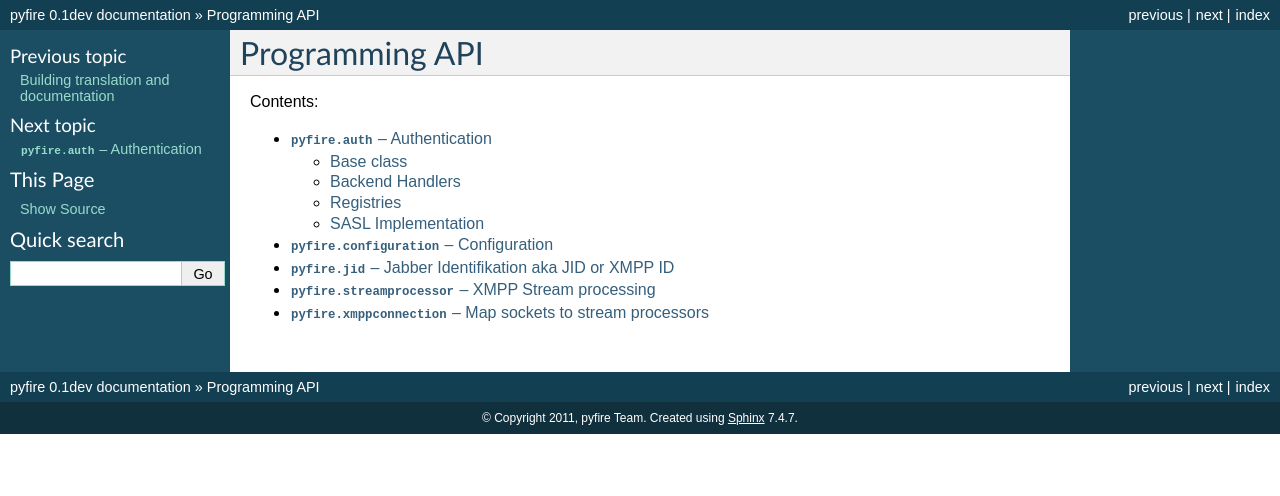
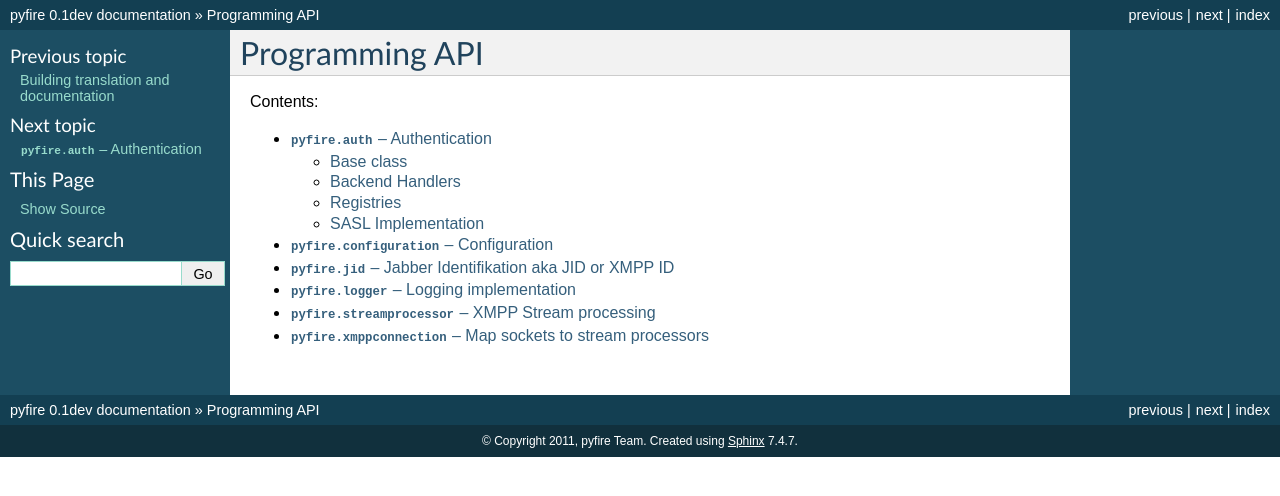
Before and after one commit to IgnitedAndExploded/pyfire, a Sphinx documentation site: the page built from doc/api/api.rst, in a window 1280 px wide. Shown: the top 496 px of the page. Built offline with Sphinx 7.4.7, drawn with Linux system fonts in a browser that asks for light colours.

Commit message:
Add logger stub to api doc

```diff
--- a/doc/api/api.rst
+++ b/doc/api/api.rst
@@ -9,5 +9,6 @@ Contents:
    authentication
    configuration
    jid
+   logger
    streamprocessor
    xmppconnection
--- /dev/null
+++ b/doc/api/logger.rst
@@ -0,0 +1,5 @@
+:mod:`pyfire.logger` -- Logging implementation
+==============================================
+
+.. automodule:: pyfire.logger
+   :members:
```
